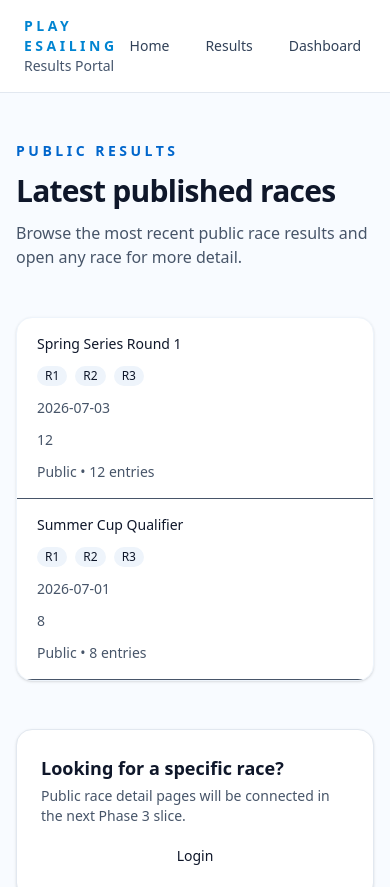
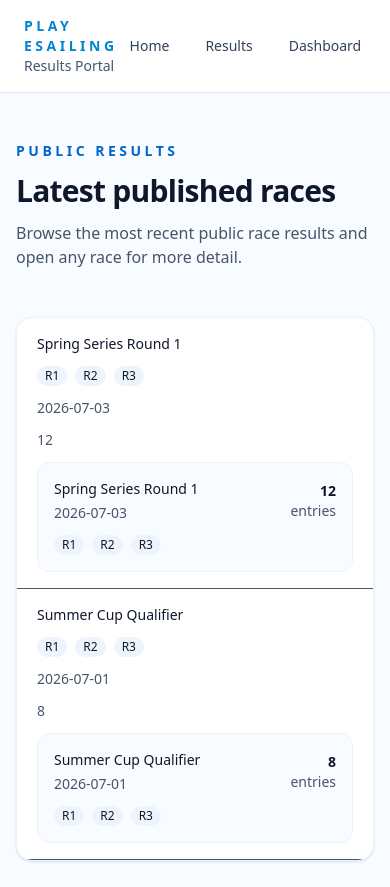
Before and after one commit to ToddWatkinsDev/PeS-Results-Portal, a Next.js app in the folder nodeapp/: page /results in a window 390 px wide. Shown: the top 887 px of the page. Built offline with nearby package versions, Linux system fonts and the light colour scheme.

Commit message:
feat: enhance race card layout for better mobile display and add header labels

```diff
--- a/nodeapp/src/app/results/page.tsx
+++ b/nodeapp/src/app/results/page.tsx
@@ -39,9 +39,12 @@ export default async function ResultsPage() {
                 <Link href={`/results/${r.slug}`}>{r.name}</Link>
               </div>
 
-              <div className="flex gap-2">
+              <div className="flex flex-wrap gap-2">
                 {r.headers.map((h) => (
-                  <div key={h.slot} className="rounded-full px-2 py-0.5 text-xs bg-[color:var(--color-surface-2)] text-[color:var(--color-text)]">
+                  <div
+                    key={h.slot}
+                    className="rounded-full px-2 py-0.5 text-xs bg-[color:var(--color-surface-2)] text-[color:var(--color-text)]"
+                  >
                     {h.label}
                   </div>
                 ))}
@@ -50,9 +53,27 @@ export default async function ResultsPage() {
               <div className="md:justify-self-start">{r.scheduledAt}</div>
               <div className="md:justify-self-end">{r.entryCount}</div>
 
-              {/* Mobile compact card summary */}
-              <div className="md:hidden col-span-full text-sm text-[color:var(--color-text-muted)]">
-                {r.visibility === "public" ? "Public" : "Private"} • {r.entryCount} entries
+              <div className="md:hidden col-span-full rounded-xl border border-[color:var(--color-surface-2)] bg-[color:var(--color-bg)] p-4 text-sm text-[color:var(--color-text-muted)]">
+                <div className="flex items-center justify-between gap-3">
+                  <div>
+                    <div className="font-medium text-[color:var(--color-text)]">{r.name}</div>
+                    <div className="mt-1">{r.scheduledAt}</div>
+                  </div>
+                  <div className="text-right">
+                    <div className="font-semibold text-[color:var(--color-text)]">{r.entryCount}</div>
+                    <div>entries</div>
+                  </div>
+                </div>
+                <div className="mt-3 flex flex-wrap gap-2">
+                  {r.headers.map((h) => (
+                    <span
+                      key={h.slot}
+                      className="rounded-full bg-[color:var(--color-surface-2)] px-2 py-0.5 text-xs text-[color:var(--color-text)]"
+                    >
+                      {h.label}
+                    </span>
+                  ))}
+                </div>
               </div>
             </div>
           ))}
```
